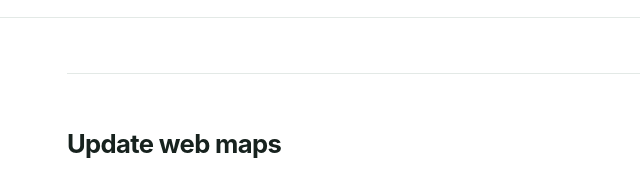
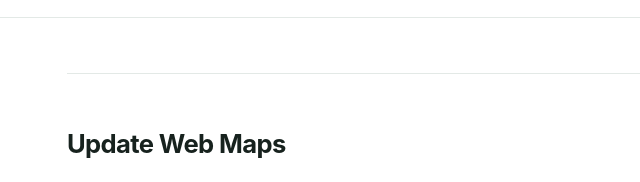
Before and after one commit to adisonsmith/adisonsmith.github.io, a plain HTML site: page projects/maintenance-condition.html in a window 1280 px wide. Shown: the part 1700-1882 px from the top of the page, 496-1136 px from the left. Drawn offline with Linux system fonts and the light colour scheme.

Commit message:
Update maintenance-condition.html

```diff
--- a/projects/maintenance-condition.html
+++ b/projects/maintenance-condition.html
@@ -174,27 +174,21 @@
                                 corresponding activities.
                             </p>
 
-                        </div>
-
+                            </div>   <!-- add this: closes Step 03's container -->
 
                             <!-- STEP 04-->
 
                             <div class="webmap-highlight">
-
                                 <div class="webmap-highlight-text">
-
                                     <h3>
-                                Update web maps
+                                        Update Web Maps
                                     </h3>
-
                                     <p>
                                         The updated data gets joined to the main
                                         network, and the associated ArcGIS Online
                                         feature layers get updated.
                                     </p>
-
                                 </div>
-
                             </div>
 
 
```
Lines whose indentation alone changed are shown as unchanged.
